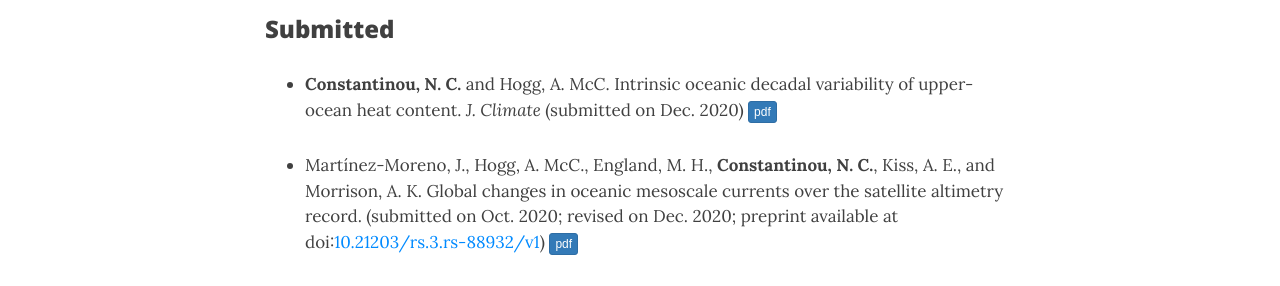
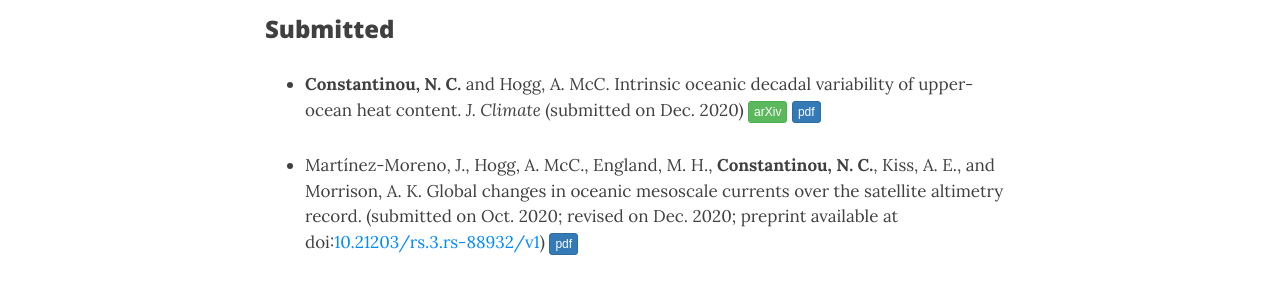
Before and after one commit to navidcy/navidcy.github.io, a Jekyll site: the page built from publications.md, in a window 1280 px wide and 900 px high. Shown: the part 283-569 px from the top of the window. Built offline with Jekyll 4.4.1, drawn with Linux system fonts in a browser that asks for light colours; nearby versions of some CDN libraries; comment, search, counter and statistics services are not loaded.

Commit message:
adds intrinsic arxiv link

```diff
--- a/publications.md
+++ b/publications.md
@@ -16,7 +16,7 @@
 
 ### Submitted
 
-- **Constantinou, N. C.** and  Hogg, A. McC. Intrinsic oceanic decadal variability of upper-ocean heat content. _J. Climate_ (submitted on Dec. 2020) <!--[<span class="btn btn-success btn-xs{{end}}" style="font-family:sans-serif;">arXiv</span>][arXiv:1912.05229]{:target="_blank"}--> [<span class="btn btn-primary btn-xs{{end}}" style="font-family:sans-serif;">pdf</span>][intrinsic-ocean-var]
+- **Constantinou, N. C.** and  Hogg, A. McC. Intrinsic oceanic decadal variability of upper-ocean heat content. _J. Climate_ (submitted on Dec. 2020) [<span class="btn btn-success btn-xs{{end}}" style="font-family:sans-serif;">arXiv</span>][arXiv:2012.08025]{:target="_blank"} [<span class="btn btn-primary btn-xs{{end}}" style="font-family:sans-serif;">pdf</span>][intrinsic-ocean-var]
 
 
 - Martínez-Moreno, J., Hogg, A. McC., England, M. H., **Constantinou, N. C.**, Kiss, A. E., and Morrison, A. K. Global changes in oceanic mesoscale currents over the satellite altimetry record. (submitted on Oct. 2020; revised on Dec. 2020; preprint available at doi:<a href="https://doi.org/10.21203/rs.3.rs-88932/v1">10.21203/rs.3.rs-88932/v1</a>) [<span class="btn btn-primary btn-xs{{end}}" style="font-family:sans-serif;">pdf</span>][global-eke-trends]
@@ -175,7 +175,7 @@
 [arXiv:1912.05229]: http://arxiv.org/abs/1912.05229
 [arXiv:1912.07532]: http://arxiv.org/abs/1912.07532
 [arXiv:2005.05303]: http://arxiv.org/abs/2005.05303
-
+[arXiv:2012.08025]: http://arxiv.org/abs/2012.08025
 
 
 [twolayer-mom6-movie]: https://vimeo.com/342848501
```
